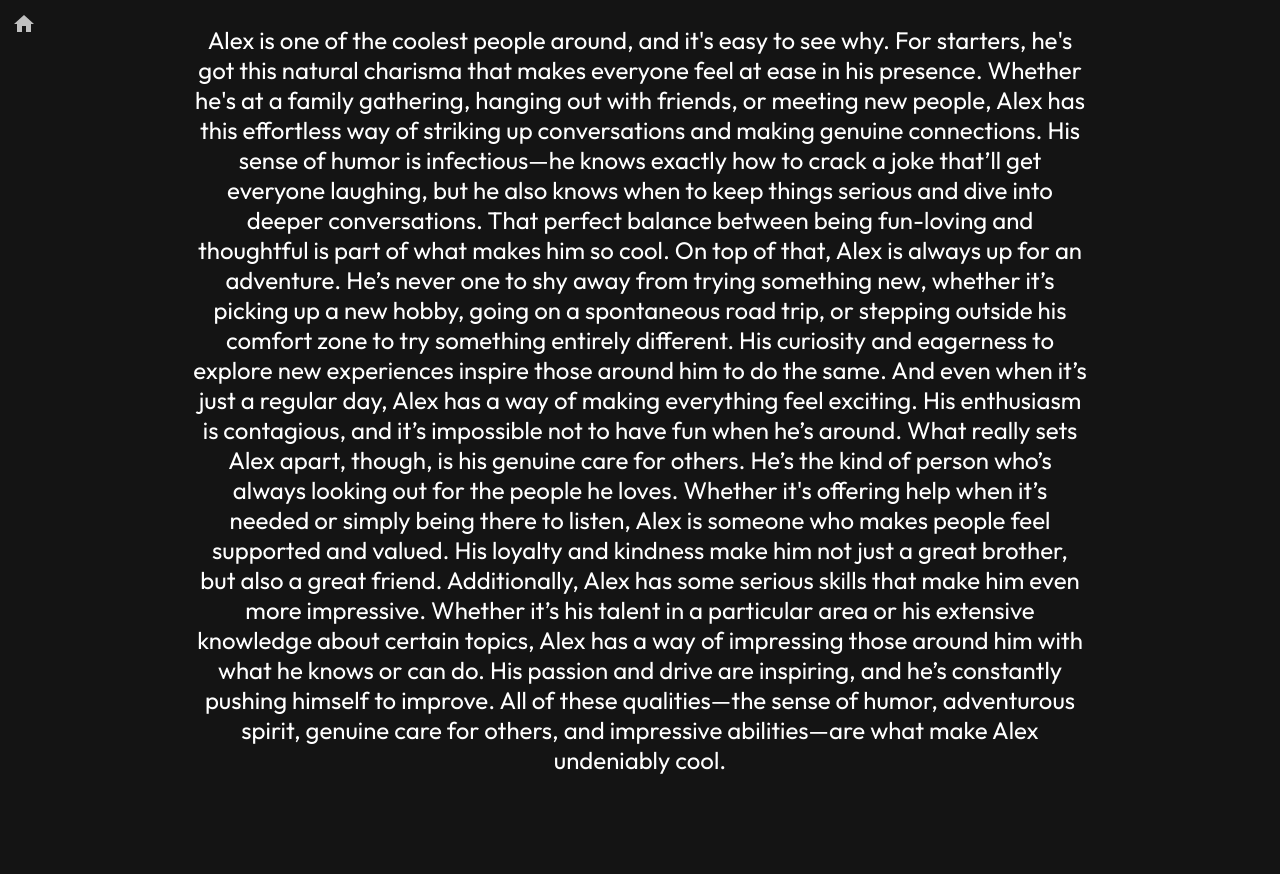
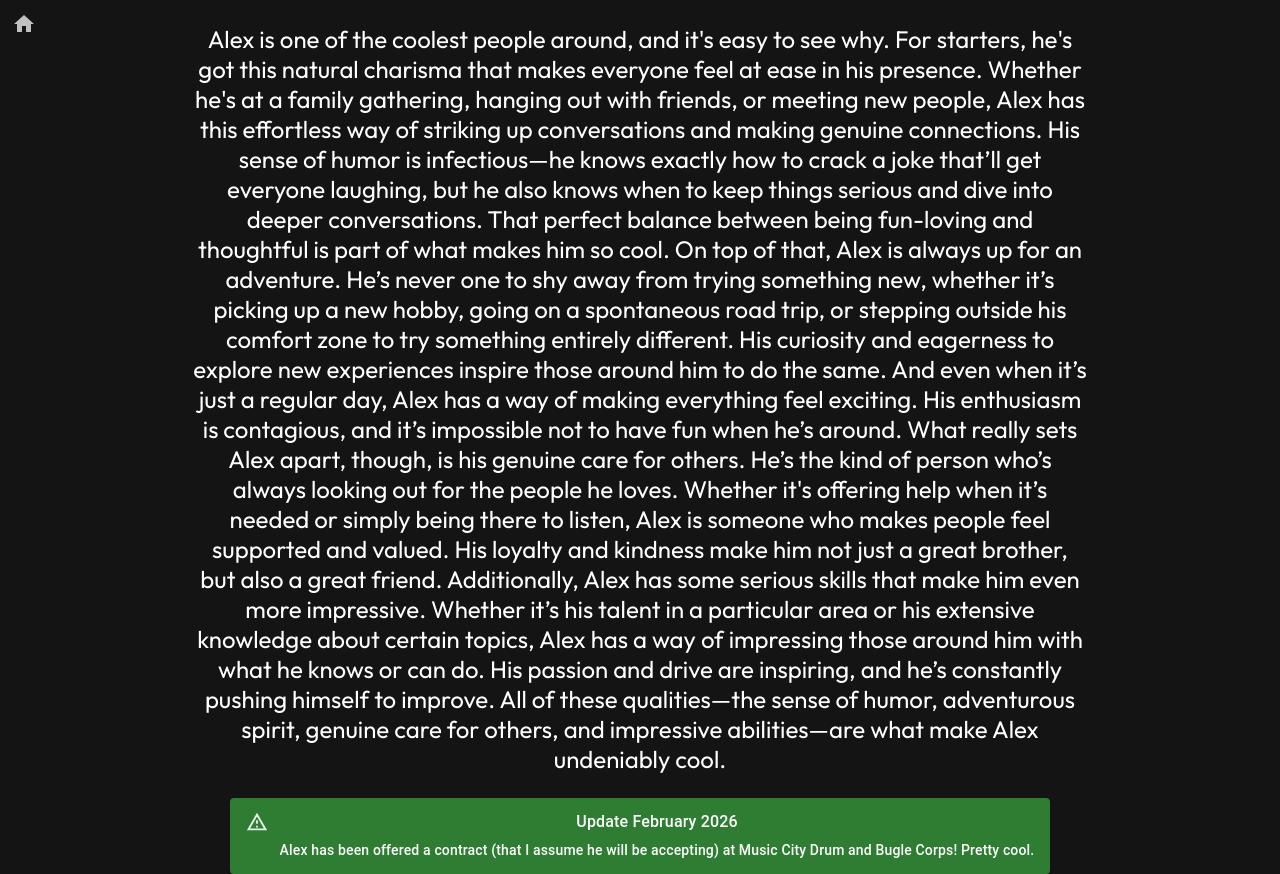
Before and after one commit to ZachNobles/ZachNobles.github.io, a React (Create React App) app: page /alex in a window 1280 px wide. Before the commit the page ends 800 px from the top, so only its background shows below. Built offline with nearby package versions, Linux system fonts and the light colour scheme.

Commit message:
updated /alex

```diff
--- a/package.json
+++ b/package.json
@@ -1,6 +1,6 @@
 {
   "name": "zachnobles.github.io",
-  "version": "1.1.2",
+  "version": "1.2.1",
   "homepage": "https://zachnobles.github.io/",
   "private": true,
   "dependencies": {
--- a/src/pages/alex/alex.jsx
+++ b/src/pages/alex/alex.jsx
@@ -1,5 +1,5 @@
 import React from 'react'
-import { IconButton, Tooltip } from '@mui/material';
+import { IconButton, Tooltip, Alert, AlertTitle } from '@mui/material';
 import HomeIcon from '@mui/icons-material/Home';
 import "./alex.css"
 
@@ -18,6 +18,11 @@ What really sets Alex apart, though, is his genuine care for others. He’s the
 Additionally, Alex has some serious skills that make him even more impressive. Whether it’s his talent in a particular area or his extensive knowledge about certain topics, Alex has a way of impressing those around him with what he knows or can do. His passion and drive are inspiring, and he’s constantly pushing himself to improve. All of these qualities—the sense of humor, adventurous spirit, genuine care for others, and impressive abilities—are what make Alex undeniably cool.
 
         </p>
+
+    <Alert variant="filled" severity="warning" color="success">
+        <AlertTitle>Update February 2026</AlertTitle>
+        Alex has been offered a contract (that I assume he will be accepting) at Music City Drum and Bugle Corps! Pretty cool.
+    </Alert>
     </div>;
 }
 
```
Also changed, not shown: 1 other file (tests, documents, lock files or other folders).
